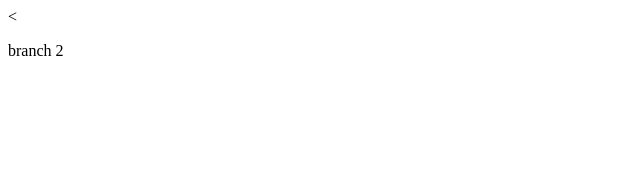
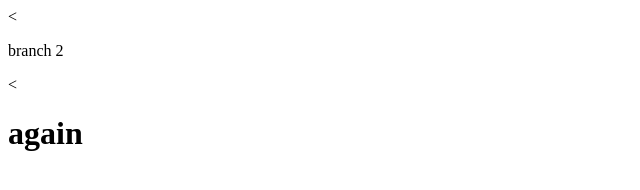
Before and after one commit to shorouqtechcampus/techcampus2, a plain HTML site: page branch2.html in a window 1280 px wide. Shown: the whole page, without its empty margins (0-640 px from the left). Drawn offline with Linux system fonts and the light colour scheme.

Commit message:
add branch2

```diff
--- a/branch2.html
+++ b/branch2.html
@@ -6,5 +6,6 @@
   </head>
   <body>
 <<p>branch 2</p>
+<<h1> again</h1>
   </body>
 </html>
```
